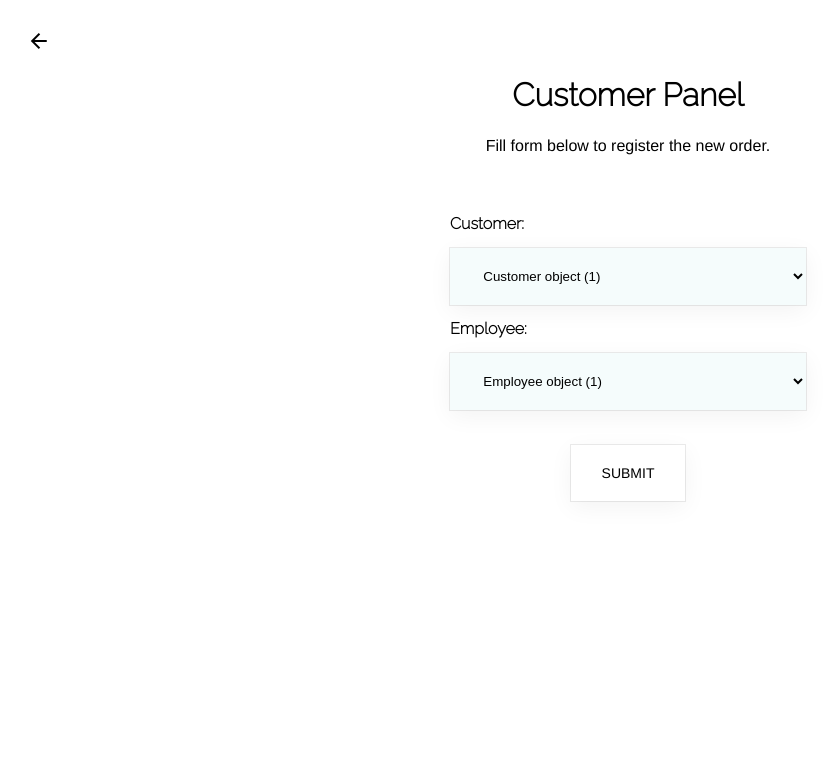
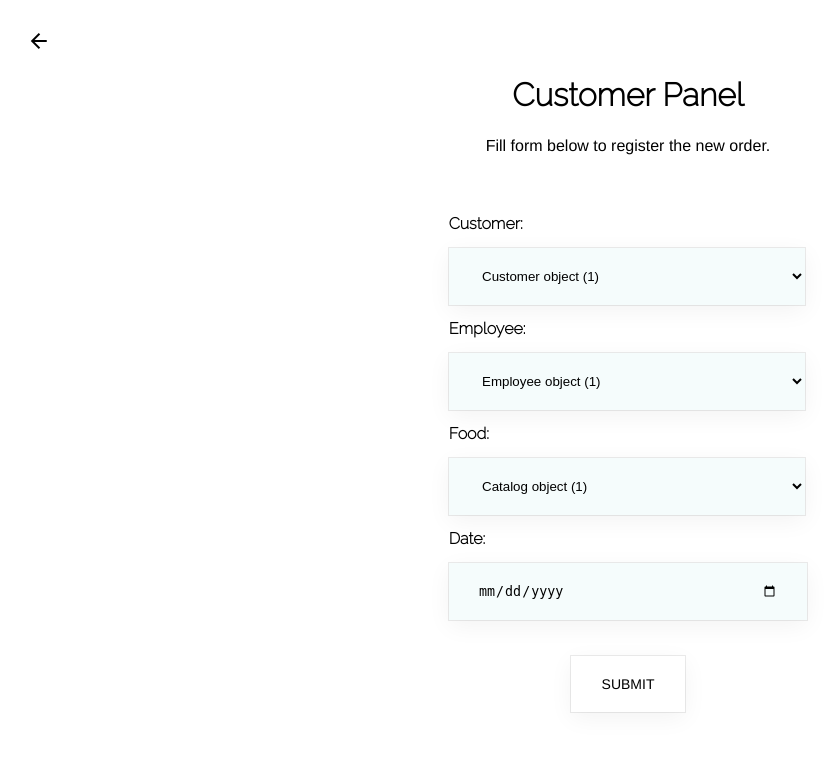
Before and after one commit to PsimonL/Restaurant-Management-System, a Django app: page /order_panel in a window 1280 px wide. Shown: the top 772 px of the page, without its empty margins (12-851 px from the left). Run offline with Django 3.2, Linux system fonts and the light colour scheme; data comes from the database, SQL or seed files in the repository; both versions use the stored data as it was after the commit; parts of the project's set-up code (start-up, migrations or seed data) failed here and were passed over.

Commit message:
Create endpoints for all models

```diff
--- a/apps/artbase/app/data_processing.py
+++ b/apps/artbase/app/data_processing.py
@@ -7,3 +7,5 @@ class Calculator:
         self.data_customer = list(Customer.objects.all().values())
         self.data_catalog = list(Catalog.objects.all().values())
         self.data_order = list(Order.objects.all().values())
+
+        print(self.data_order)
--- a/apps/artbase/app/forms.py
+++ b/apps/artbase/app/forms.py
@@ -1,4 +1,4 @@
-from django.forms import ModelForm, TextInput, Select, ModelChoiceField, CheckboxInput, BooleanField
+from django.forms import ModelForm, TextInput, Select, DateInput
 from .models import Customer, Catalog, Order, Employee
 
 class CustomerForm(ModelForm):
@@ -39,3 +39,11 @@ class OrderForm(ModelForm):
     class Meta:
         model = Order
         fields = '__all__'
+        widgets = {
+            'customer': Select(),
+            'employee': Select(),
+            'food': Select(),
+            'date': DateInput(format='%d/%m/%Y', attrs={
+                'type': 'date'
+            })
+        }
--- a/apps/artbase/app/models.py
+++ b/apps/artbase/app/models.py
@@ -4,11 +4,11 @@ class Customer(models.Model):
     customer_name = models.CharField('Customer Full Name', max_length=30)
     customer_status = models.BooleanField('Customer Status', max_length=30, default=0)
     customer_address = models.CharField('Customer Address', max_length=30, default=0)
-    customer_contact = models.IntegerField('Customer Contact Number', max_length=30, default=0)
+    customer_contact = models.IntegerField('Customer Contact Number', default=0)
 
 class Catalog(models.Model):
     catalog_dish = models.CharField('Dish Name', max_length=30, default=0)
-    catalog_price = models.IntegerField('Dish Price', max_length=30, default=0)
+    catalog_price = models.IntegerField('Dish Price', default=0)
     catalog_description = models.CharField('Dish Description', max_length=100, default=0)
 
 class Employee(models.Model):
@@ -17,3 +17,5 @@ class Employee(models.Model):
 class Order(models.Model):
     customer = models.ForeignKey(Customer, on_delete=models.CASCADE, default="")
     employee = models.ForeignKey(Employee, on_delete=models.CASCADE, default="")
+    food = models.ForeignKey(Catalog, on_delete=models.CASCADE, default="")
+    date = models.DateTimeField(default='2023-05-25 10:30:00')
--- a/apps/artbase/app/templates/main.html
+++ b/apps/artbase/app/templates/main.html
@@ -51,7 +51,7 @@
         </div>
       </div>
       <div style="display:flex; justify-content: center; align-items: center;">
-        <button id="reportButton" class="button-48" role="button" type="submit" onclick="showReport()"><span class="text">Submit</span></button>
+        <button id="reportButton" class="button-48" role="button" type="submit" onclick="showReport()"><span id="buttonDescription" class="text">Submit</span></button>
       </div>
       <div id="report" class="report">
         <p style="text-align: center;">OFFICIAL REPORT</p>
--- a/apps/artbase/app/urls.py
+++ b/apps/artbase/app/urls.py
@@ -1,5 +1,5 @@
 from django.urls import path
-from .views import index, customer_panel, order_panel, food_panel
+from .views import index, customer_panel, order_panel, food_panel, order_endpoint, customer_endpoint, catalog_endpoint, employee_endpoint
 from django.conf import settings
 from django.conf.urls.static import static
 
@@ -8,4 +8,8 @@ urlpatterns = [
     path('customer_panel', customer_panel, name="customer_panel"),
     path('order_panel', order_panel, name="order_panel"),
     path('food_panel', food_panel, name="food_panel"),
+    path('api/order_endpoint', order_endpoint, name="order_endpoint"),
+    path('api/customer_endpoint', customer_endpoint, name="customer_endpoint"),
+    path('api/catalog_endpoint', catalog_endpoint, name="catalog_endpoint"),
+    path('api/employee_endpoint', employee_endpoint, name="employee_endpoint")
 ]
--- a/apps/artbase/app/views.py
+++ b/apps/artbase/app/views.py
@@ -1,6 +1,8 @@
 from django.shortcuts import render
+from django.http import JsonResponse
 from .forms import CustomerForm, FoodForm, OrderForm
 from .data_processing import Calculator
+from .models import Order, Customer, Catalog, Employee
 
 def index(request):
 
@@ -57,3 +59,64 @@ def order_panel(request):
 
     context = {'form_order': form_order}
     return render(request, 'order_panel.html', context=context)
+
+def order_endpoint(request):
+    orders = Order.objects.all()
+    data = {
+        'order': [
+            {
+                'id': order.id,
+                'date': order.date,
+                'customer_id': order.customer_id,
+                'employee_id': order.employee_id,
+                'food_id': order.food_id
+            }
+            for order in orders
+        ]
+    }
+    return JsonResponse(data=data)
+
+def customer_endpoint(request):
+    customers = Customer.objects.all()
+    data = {
+        'customer': [
+            {
+                'id': customer.id,
+                'customer_name': customer.customer_name,
+                'customer_status': customer.customer_status,
+                'customer_address': customer.customer_address,
+                'customer_contact': customer.customer_contact
+            }
+            for customer in customers
+        ]
+    }
+    return JsonResponse(data=data)
+
+
+def catalog_endpoint(request):
+    catalogs = Catalog.objects.all()
+    data = {
+        'catalog': [
+            {
+                'id': catalog.id,
+                'catalog_dish': catalog.catalog_dish,
+                'catalog_price': catalog.catalog_price,
+                'catalog_description': catalog.catalog_description
+            }
+            for catalog in catalogs
+        ]
+    }
+    return JsonResponse(data=data)
+
+def employee_endpoint(request):
+    employees = Employee.objects.all()
+    data = {
+        'employee': [
+            {
+                'id': employee.id,
+                'employee_name': employee.employee_name
+            }
+            for employee in employees
+        ]
+    }
+    return JsonResponse(data=data)
```
Also changed, not shown: apps/artbase/static/js/script.js (+13 -5 lines), apps/artbase/app/migrations/0001_initial.py, apps/artbase/app/migrations/0002_auto_20230516_1458.py (deleted), apps/artbase/app/migrations/0003_auto_20230517_1310.py (deleted), apps/artbase/app/migrations/0004_auto_20230523_1430.py (deleted), apps/artbase/db.sqlite3.
